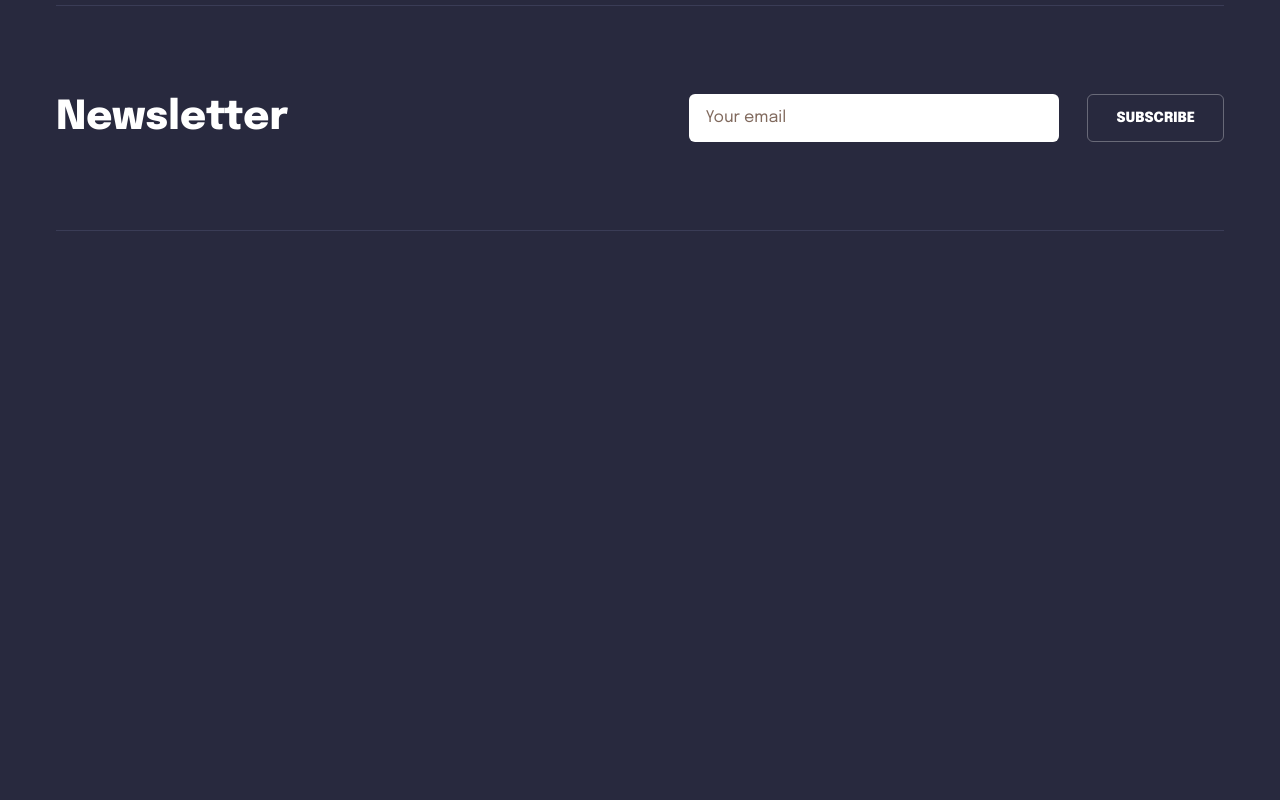
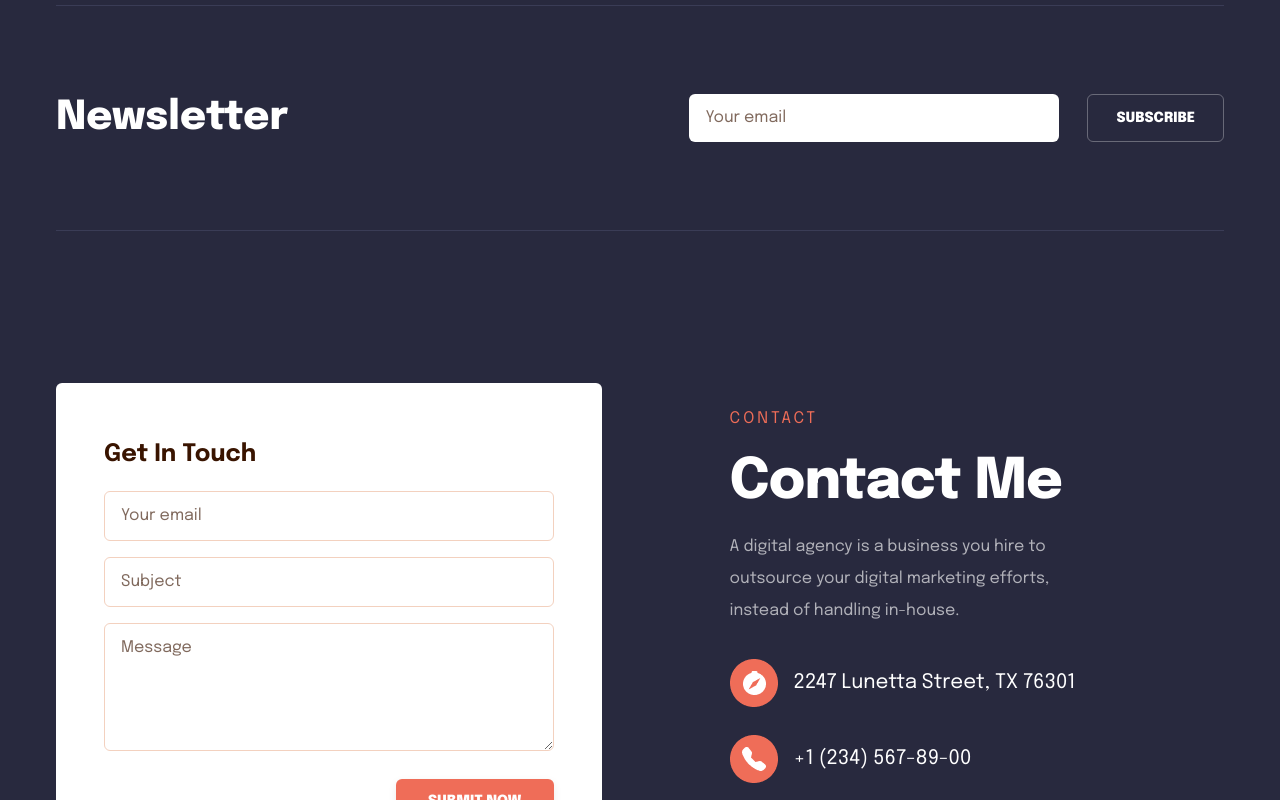
Before and after one commit to yamanidev/webflow-expert, a website: page public/index.html in a window 1280 px wide. Shown: the part 11200-12000 px from the top of the page. Before the commit the page ends 11487 px from the top, so only its background shows below. Drawn offline with Linux system fonts and the light colour scheme.

Commit message:
Contact section added

```diff
--- a/public/index.html
+++ b/public/index.html
@@ -584,6 +584,48 @@
                 <hr class="my-14 border-[#3A3C56]">
             </div>
         </section>
+        <section class="pt-24">
+            <div class="container">
+                <div class="flex flex-col lg:flex-row items-center lg:items-start gap-14 xl:gap-32">
+                    <div class="w-full max-w-[570px] py-12 px-7 sm:px-12 bg-white rounded-md">
+                        <h4 class="mb-7 relative top-2 text-dark">Get In Touch</h4>
+                        <form class="contact-form">
+                            <div class="">
+                                <input type="email" placeholder="Your email" class="">
+                            </div>
+                            <div class="my-4">
+                                <input type="text" placeholder="Subject" class="">
+                            </div>
+                            <div class="">
+                                <textarea rows="10" placeholder="Message" class="h-32"></textarea>
+                            </div>
+                        </form>
+                        <div class="mt-5 text-right">
+                            <button class="text-center py-3 px-8 text-sm font-black uppercase rounded-md bg-accent shadow-[0_3px_9px_rgba(57,20,0,0.08)]">Submit now</button>
+                        </div>
+                    </div>
+                    <div class="xl:relative xl:top-5">
+                        <h5 class="title-tag">Contact</h5>
+                        <h2 class="py-4">Contact Me</h2>
+                        <p class="text-light-gray">A digital agency is a business you hire to outsource your digital marketing efforts, instead of handling in-house.</p>
+                        <div class="mt-8 flex flex-col gap-7 text-xl">
+                            <div class="flex items-center gap-4">
+                                <img src="assets/images/address-icon.png" alt="address icon">
+                                <span>2247 Lunetta Street, TX 76301</span>
+                            </div>
+                            <div class="flex items-center gap-4">
+                                <img src="assets/images/phone-icon.png" alt="address icon">
+                                <a href="tel:+2345678900">+1 (234) 567-89-00</a>
+                            </div>
+                            <div class="flex items-center gap-4">
+                                <img src="assets/images/email-icon.png" alt="address icon">
+                                <a href="mailto:info@agency.com">info@agency.com</span>
+                            </div>
+                        </div>
+                    </div>
+                </div>
+            </div>
+        </section>
     </main>
     <footer>
 
--- a/src/styles/style.css
+++ b/src/styles/style.css
@@ -45,7 +45,7 @@ a{
     display: inline-block;
 }
 
-input {
+input, textarea {
     @apply py-3 px-4 rounded-md;
 }
 
@@ -196,3 +196,7 @@ input::-ms-input-placeholder, textarea::-ms-input-placeholder {
     @apply max-w-sm flex-grow;
     flex: 1 1 0px;
 }
+
+.contact-form input, .contact-form textarea {
+    @apply w-full border border-dark-beige;
+}
```
Also changed, not shown: public/assets/images/address-icon.png (added), public/assets/images/email-icon.png (added), public/assets/images/phone-icon.png (added), public/assets/styles/style.css.
